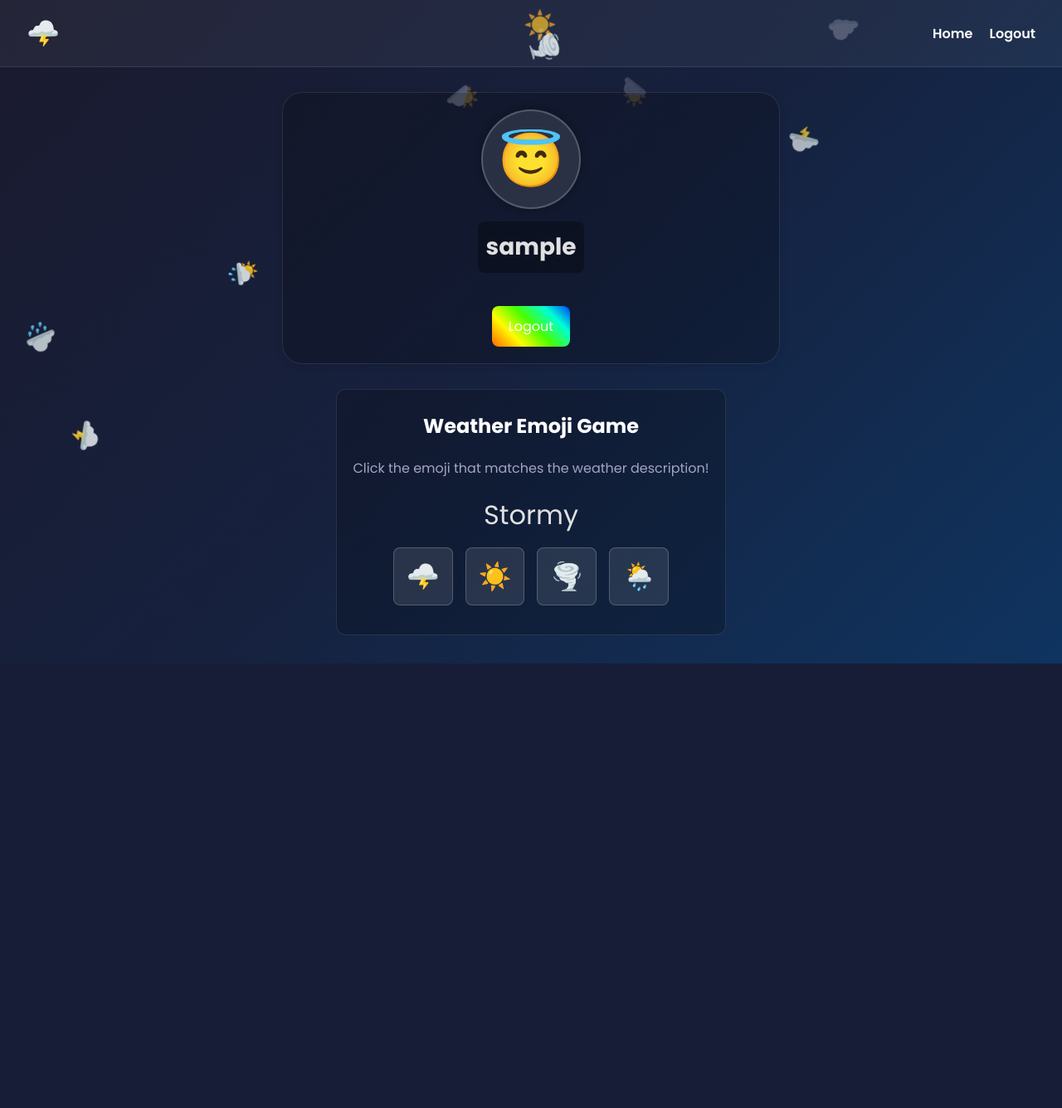
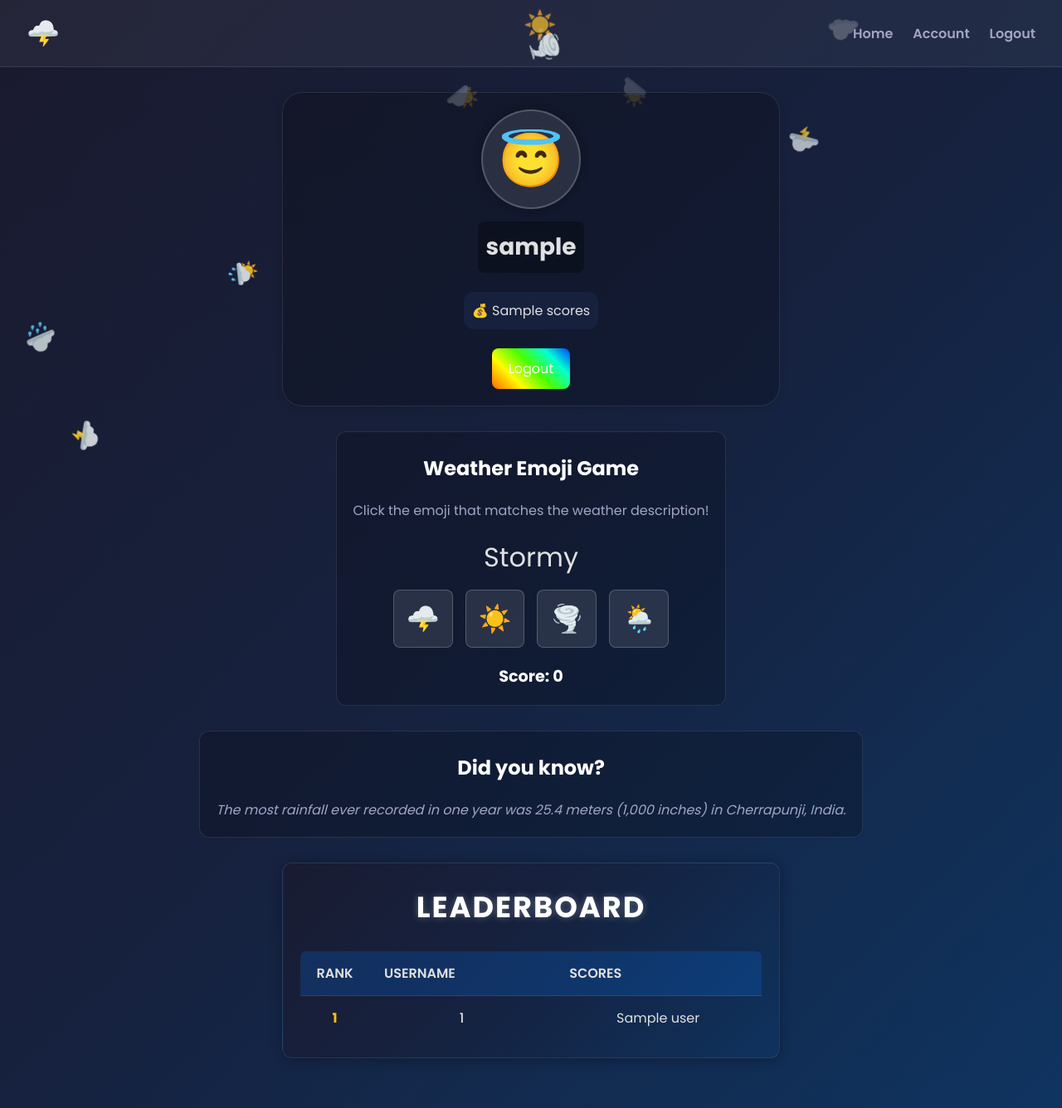
Before and after one commit to 000xs/thundercloud-auth, a Flask app: template templates/account.html in a window 1280 px wide. Shown: the whole page at 83% size. Before the commit the page ends 800 px from the top, so only its background shows below. Run offline with Flask 3, Linux system fonts and the light colour scheme; the template is opened without the code that fills it: most values are stand-ins (such as "Sample title", 1, 10 or a date in 2020).

Commit message:
leader bord

```diff
--- a/app.py
+++ b/app.py
@@ -96,11 +96,16 @@ def account():
     if not user:
         return render_template('unauthorized.html')
 
+    users_progress = database.get_all_users_progress()
+
     return render_template(
         "account.html",
         username=userdata["user_name"],
+        scores=user[3],
         storm_sequence=userdata["user_id"],
+        users=users_progress
     )
+
 @app.route("/logout")
 def logout():
     """Delete the cookie and redirect to root."""
@@ -108,3 +113,17 @@ def logout():
 
     resp.delete_cookie("token")
     return resp
+
+@app.route("/update_score", methods=["POST"])
+def update_score():
+    token = request.cookies.get("token")
+    userdata = verify_token(token)
+    if not userdata:
+        return jsonify({"error": "Unauthorized"}), 401
+
+    score = request.json.get("score")
+    if score is None:
+        return jsonify({"error": "Missing score"}), 400
+
+    database.update_user_score(userdata["user_id"], score)
+    return jsonify({"success": True})
--- a/static/style.css
+++ b/static/style.css
@@ -230,6 +230,40 @@ h2 {
   font-size: 16px;
   margin-bottom: 20px;
   color: #a3a4c4;
+}
+.score{
+  background-color: #16213e;
+  border-radius: 12px;
+  padding: 10px;
+  margin: 3px;
+}
+
+#score-container {
+  margin-top: 20px;
+  font-size: 1.2rem;
+  font-weight: bold;
+  color: #fff;
+}
+
+.fun-fact-container {
+  margin-top: 30px;
+  padding: 20px;
+  background-color: rgba(0, 0, 0, 0.2);
+  border: 1px solid rgba(255, 255, 255, 0.1);
+  border-radius: 12px;
+  text-align: center;
+}
+
+.fun-fact-container h2 {
+  font-size: 24px;
+  margin-bottom: 15px;
+  color: #fff;
+}
+
+.fun-fact-container p {
+  font-size: 16px;
+  color: #a3a4c4;
+  font-style: italic;
 }
 
 #weather-description {
@@ -483,6 +517,12 @@ h2 {
 }
 
 @media (max-width: 600px) {
+  .leaderboard-container {
+    padding: 15px;
+  }
+  th, td {
+    padding: 10px 15px;
+  }
   .modal-content {
     padding: 20px;
     width: 95%;
@@ -511,6 +551,124 @@ h2 {
     transform: scale(2);
   }
 }
+
+/* Leaderboard styles */
+.leaderboard-container {
+  margin: 30px auto;
+  padding: 20px;
+  background: linear-gradient(135deg, rgba(26, 26, 46, 0.8), rgba(22, 33, 62, 0.8), rgba(15, 52, 96, 0.8));
+  border-radius: 12px;
+  border: 1px solid rgba(255, 255, 255, 0.1);
+  text-align: center;
+  width: 100%;
+  max-width: 600px;
+  box-shadow: 0px 2px 15px rgba(0, 0, 0, 0.3);
+  overflow-x: auto;
+}
+
+.leaderboard-container h2 {
+  font-size: 2.2rem;
+  color: #fff;
+  margin-bottom: 20px;
+  text-align: center;
+  text-transform: uppercase;
+  letter-spacing: 2px;
+  text-shadow: 0 0 8px rgba(255, 255, 255, 0.3);
+}
+
+table {
+  width: 100%;
+  border-collapse: collapse;
+  min-width: 300px;
+  border: 1px solid rgba(255, 255, 255, 0.2);
+  border-radius: 8px;
+  overflow: hidden;
+}
+
+th, td {
+  padding: 14px 18px;
+  color: #e0e0e0;
+  border-bottom: 1px solid rgba(255, 255, 255, 0.15);
+}
+
+th {
+  background-color: rgba(0, 123, 255, 0.2);
+  font-weight: 600;
+  text-transform: uppercase;
+  position: sticky;
+  top: 0;
+  z-index: 1;
+  text-align: left;
+}
+
+th:first-child,
+td:first-child {
+  text-align: center;
+}
+
+tbody tr:nth-child(even) {
+  background-color: rgba(255, 255, 255, 0.07);
+}
+
+tbody tr:hover {
+  background-color: rgba(0, 123, 255, 0.3);
+  cursor: pointer;
+}
+
+td:first-child {
+  font-weight: bold;
+  color: #ffc107;
+  width: 15%;
+}
+
+td:nth-child(2) {
+  font-weight: 500;
+}
+
+/* Responsive adjustments for table */
+@media (max-width: 600px) {
+  .leaderboard-container {
+    padding: 15px;
+  }
+  th, td {
+    padding: 8px 10px;
+    font-size: 0.9rem;
+  }
+  td:first-child {
+    width: 20%;
+  }
+}
+
+/* Add some spacing to the navbar links */
+.navbar .nav-links a {
+  margin-left: 1.5rem;
+}
+
+/* Style for the link to leaderboard in the navbar */
+.navbar .nav-links a.leaderboard-link {
+  font-weight: bold;
+  color: #fff;
+}
+
+/* Style for links within the leaderboard table */
+.navbar .nav-links a:not(.leaderboard-link) {
+  color: #a3a4c4;
+}
+
+/* Add a link to the leaderboard in the navbar */
+.navbar .nav-links {
+  display: flex;
+  align-items: center;
+}
+
+/* Add a link to the leaderboard in the navbar */
+.navbar .nav-links a[href="/leaderboard"] {
+  font-weight: bold;
+  color: #fff;
+}
+
+/* Add links from leaderboard to other pages */
+/* This will be handled in the leaderboard.html file itself */
 
 @media (max-width: 400px) {
   .modal-content h2 {
--- a/templates/account.html
+++ b/templates/account.html
@@ -12,8 +12,9 @@
         <div class="logo">🌩️</div>
         <div class="nav-links">
             <a href="/">Home</a>
+            <a href="/account">Account</a>
             <a href="/logout">Logout</a>
-        </div>
+      </div>
     </nav>
 
     <div class="container">
@@ -23,6 +24,7 @@
                     <span id="profile-emoji"></span>
                 </div>
                 <h1 class="username">{{ username }}</h1>
+                <span class="score"> 💰 {{ scores }}</span>
             </div>
 
             <button type="submit" class="cta-btn logout-btn">Logout</button>
@@ -34,6 +36,34 @@
             <div id="weather-description"></div>
             <div id="emoji-options"></div>
             <div id="game-result"></div>
+            <div id="score-container">Score: <span id="score">0</span></div>
+        </div>
+
+        <div class="fun-fact-container">
+            <h2>Did you know?</h2>
+            <p id="fun-fact"></p>
+        </div>
+
+        <div class="leaderboard-container">
+            <h2>Leaderboard</h2>
+            <table>
+                <thead>
+                    <tr>
+                        <th>Rank</th>
+                        <th>Username</th>
+                        <th>Scores</th>
+                    </tr>
+                </thead>
+                <tbody>
+                    {% for user in users %}
+                    <tr>
+                        <td>{{ loop.index }}</td>
+                        <td>{{ user[0] }}</td>
+                        <td>{{ user[1] }}</td>
+                    </tr>
+                    {% endfor %}
+                </tbody>
+            </table>
         </div>
     </div>
     <script>
@@ -68,6 +98,7 @@
       const gameResultElement = document.getElementById("game-result");
 
       let correctAnswer;
+      let score = 0;
 
       function startGame() {
         gameResultElement.innerText = "";
@@ -99,11 +130,36 @@
       function checkAnswer(selectedEmoji) {
         if (selectedEmoji === correctAnswer) {
           gameResultElement.innerText = "Correct! 🎉";
+          score++;
+          updateScore(score);
         } else {
           gameResultElement.innerText = "Wrong! Try again. 😢";
+          score = 0;
+          updateScore(score);
         }
+        document.getElementById("score").innerText = score;
         setTimeout(startGame, 2000);
       }
+
+      function updateScore(newScore) {
+        fetch("/update_score", {
+          method: "POST",
+          headers: {
+            "Content-Type": "application/json",
+          },
+          body: JSON.stringify({ score: newScore }),
+        });
+      }
+
+      const funFacts = [
+        "A bolt of lightning is about 5 times hotter than the surface of the sun.",
+        "A tornado can be more than a mile wide and travel at speeds of up to 300 miles per hour.",
+        "The most rainfall ever recorded in one year was 25.4 meters (1,000 inches) in Cherrapunji, India.",
+        "Snowflakes are not always unique. In 1988, a scientist found two identical snowflakes from a storm in Wisconsin.",
+        "The world's largest hailstone weighed over 1 kilogram (2.25 pounds) and was found in Bangladesh in 1986."
+      ];
+      const funFactElement = document.getElementById("fun-fact");
+      funFactElement.innerText = funFacts[Math.floor(Math.random() * funFacts.length)];
 
       startGame();
     </script>
--- a/templates/index.html
+++ b/templates/index.html
@@ -11,6 +11,8 @@
     <nav class="navbar">
       <div class="logo" aria-label="Thundercloud logo">🌩️</div>
       <div class="nav-links">
+        <a href="/index">Home</a>
+        <a href="/account">Account</a>
         <a href="/login">Login</a>
       </div>
     </nav>
```
Also changed, not shown: database.py (+37 -3 lines), database.db (deleted).
